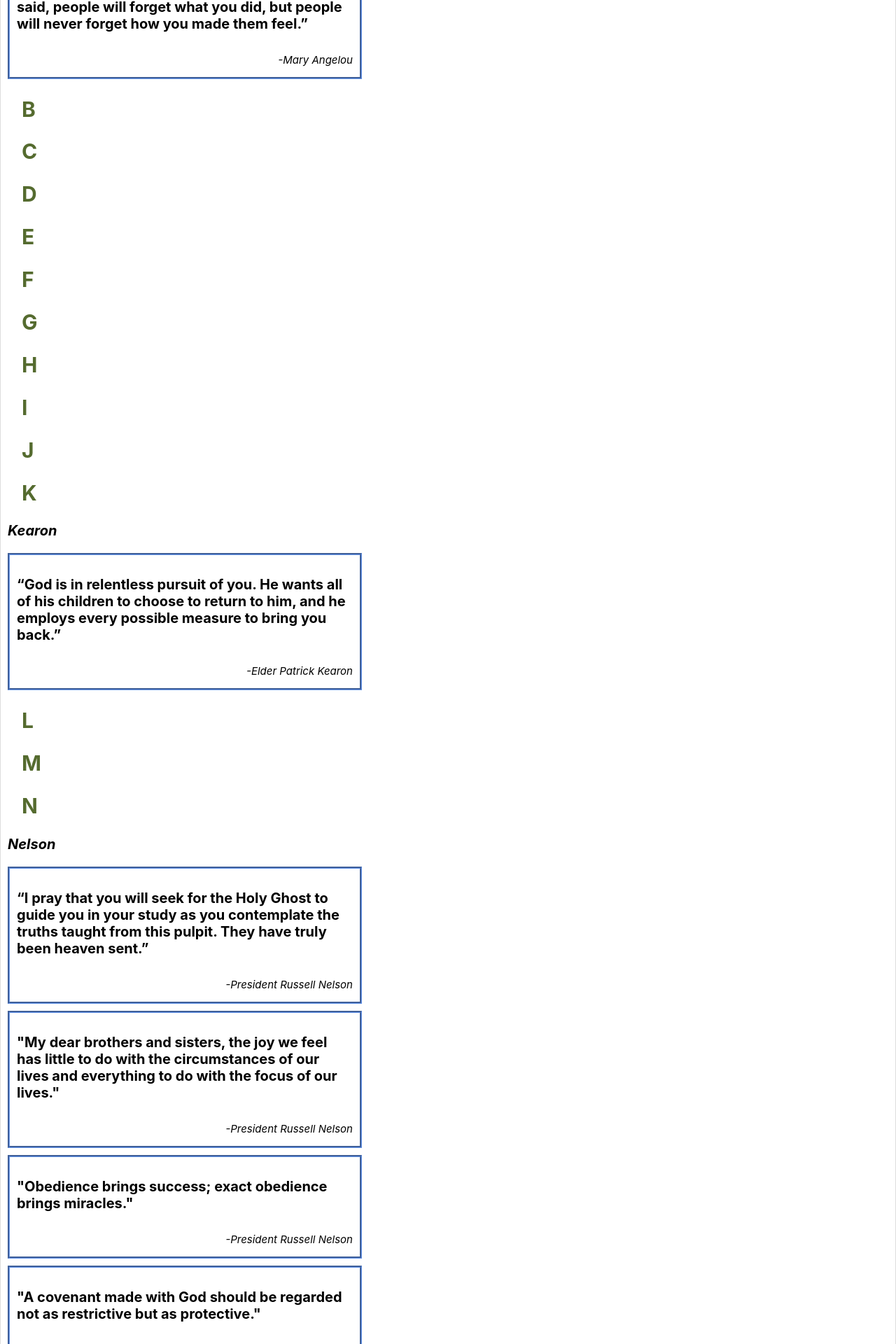
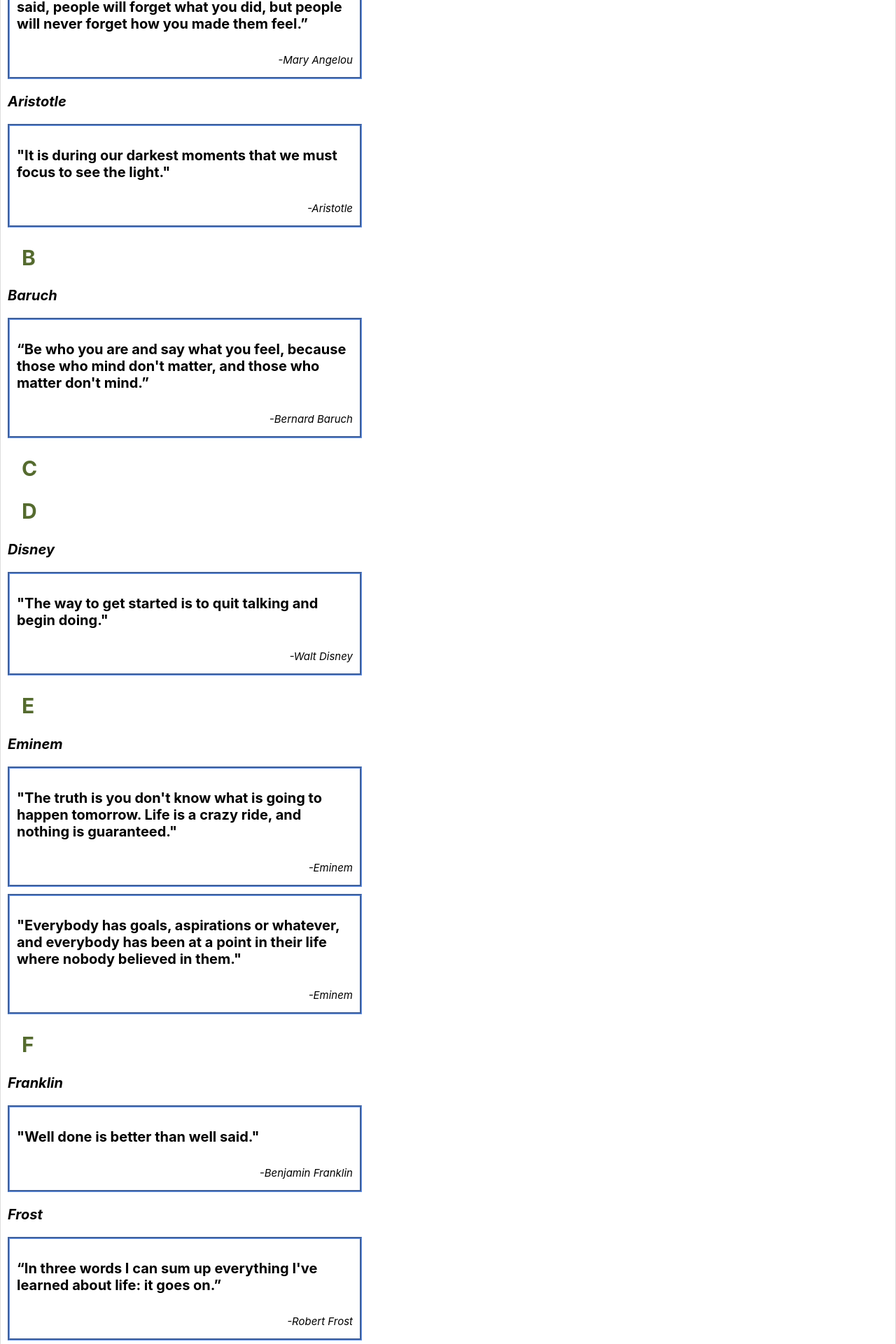
Before and after one commit to chloekprice/card_handling, a React (Create React App) app in the folder card-handling-app/: page / in a window 1280 px wide. Shown: the part 380-2300 px from the top of the page at 70% size. Built offline with nearby package versions, Linux system fonts and the light colour scheme.

Commit message:
finish adding quotes converted to html

```diff
--- a/card-handling-app/src/AuthorQuotes.jsx
+++ b/card-handling-app/src/AuthorQuotes.jsx
@@ -15,30 +15,111 @@
         <div>
             <p>SORTED ALPHABETICALLY</p>
             <h2 class="sort-name">A</h2>
+                <div>
                     <h3 class="author-name">Angelou</h3>
+                    <div>
                         <div class="quote">
                             <h3 class="quote-text">“I've learned that people will forget what you said, people will forget what you did, but people will never forget how you made them feel.”</h3>
                             <p class="quote-author">-Mary Angelou</p>
                         </div>
+                    </div>
+                </div>
+                <div>
+                    <h3 class="author-name">Aristotle</h3>
+                    <div>
+                        <div class="quote">
+                            <h3 class="quote-text">"It is during our darkest moments that we must focus to see the light."</h3>
+                            <p class="quote-author">-Aristotle</p>
+                        </div>
+                    </div>
+                </div>
             <h2 class="sort-name">B</h2>
+                <div>
+                    <h3 class="author-name">Baruch</h3>
+                    <div>
+                        <div class="quote">
+                            <h3 class="quote-text">“Be who you are and say what you feel, because those who mind don't matter, and those who matter don't mind.”</h3>
+                            <p class="quote-author">-Bernard Baruch</p>
+                        </div>
+                    </div>
+                </div>
             <h2 class="sort-name">C</h2>
             <h2 class="sort-name">D</h2>
+                <div>
+                    <h3 class="author-name">Disney</h3>
+                    <div>
+                        <div class="quote">
+                            <h3 class="quote-text">"The way to get started is to quit talking and begin doing."</h3>
+                            <p class="quote-author">-Walt Disney</p>
+                        </div>
+                    </div>
+                </div>
             <h2 class="sort-name">E</h2>
+                <div>
+                    <h3 class="author-name">Eminem</h3>
+                    <div>
+                        <div class="quote">
+                            <h3 class="quote-text">"The truth is you don't know what is going to happen tomorrow. Life is a crazy ride, and nothing is guaranteed."</h3>
+                            <p class="quote-author">-Eminem</p>
+                        </div>
+                        <div class="quote">
+                            <h3 class="quote-text">"Everybody has goals, aspirations or whatever, and everybody has been at a point in their life where nobody believed in them."</h3>
+                            <p class="quote-author">-Eminem</p>
+                        </div>
+                    </div>
+                </div>
             <h2 class="sort-name">F</h2>
+                <div>
+                    <h3 class="author-name">Franklin</h3>
+                    <div>
+                        <div class="quote">
+                            <h3 class="quote-text">"Well done is better than well said."</h3>
+                            <p class="quote-author">-Benjamin Franklin</p>
+                        </div>
+                    </div>
+                </div>
+                <div>
+                    <h3 class="author-name">Frost</h3>
+                    <div>
+                        <div class="quote">
+                            <h3 class="quote-text">“In three words I can sum up everything I've learned about life: it goes on.”</h3>
+                            <p class="quote-author"> -Robert Frost</p>
+                        </div>
+                    </div>
+                </div>
             <h2 class="sort-name">G</h2>
             <h2 class="sort-name">H</h2>
             <h2 class="sort-name">I</h2>
             <h2 class="sort-name">J</h2>
             <h2 class="sort-name">K</h2>
+                <div>
                     <h3 class="author-name">Kearon</h3>
+                    <div>
                         <div class="quote">
                             <h3 class="quote-text">“God is in relentless pursuit of you. He wants all of his children to choose to return to him, and he employs every possible measure to bring you back.”</h3>
                             <p class="quote-author">-Elder Patrick Kearon</p>
                         </div>
+                        <div class="quote">
+                            <h3 class="quote-text">"We do not need to carry the burden of the choices of others. We can choose to forgive and move forward with our lives."</h3>
+                            <p class="quote-author">-Elder Patrick Kearon</p>
+                        </div>
+                    </div>
+                </div>
+                <div>
+                    <h3 class="author-name">King</h3>
+                    <div>
+                        <div class="quote">
+                            <h3 class="quote-text">"Darkness cannot drive out darkness: only light can do that. Hate cannot drive out hate: only love can do that."</h3>
+                            <p class="quote-author">-Martin Luther King Jr.</p>
+                        </div>
+                    </div>
+                </div>
             <h2 class="sort-name">L</h2>
             <h2 class="sort-name">M</h2>
             <h2 class="sort-name">N</h2>
+                <div>
                     <h3 class="author-name">Nelson</h3>
+                    <div>
                         <div class="quote">
                             <h3 class="quote-text">“I pray that you will seek for the Holy Ghost to guide you in your study as you contemplate the truths taught from this pulpit. They have truly been heaven sent.”</h3>
                             <p class="quote-author">-President Russell Nelson</p>
@@ -55,27 +136,52 @@
                             <h3 class="quote-text">"A covenant made with God should be regarded not as restrictive but as protective."</h3>
                             <p class="quote-author">-President Russell Nelson</p>
                         </div>
+                    </div>
+                </div>
             <h2 class="sort-name">O</h2>
+                <div>
                     <h3 class="author-name">Oaks</h3>
+                    <div>
                         <div class="quote">
                             <h3 class="quote-text">“We are instructed to wear temple garments continuously, with the only exceptions being those obviously necessary. Because covenants do not take a day off, to remove one’s garments can be understood as a disclaimer of the responsibilities and blessings to which they relate.”</h3>
                             <p class="quote-author"> -President Dallin Oaks</p>
                         </div>
+                    </div>
+                </div>
             <h2 class="sort-name">P</h2>
+                <div>
+                    <h3 class="author-name">Purkey</h3>
+                    <div>
+                        <div class="quote">
+                            <h3 class="quote-text">“You've gotta dance like there's nobody watching, Love like you'll never be hurt, Sing like there's nobody listening, And live like it's heaven on earth.”</h3>
+                            <p class="quote-author">-William Purkey</p>
+                        </div>
+                    </div>
+                </div>
             <h2 class="sort-name">Q</h2>
             <h2 class="sort-name">R</h2>
+                <div>
                     <h3 class="author-name">Rasband</h3>
+                    <div>
                         <div class="quote">
                             <h3 class="quote-text">“In the heat of the moment, words can sting and sink painfully deep into the soul — and stay there. Our words on the internet, texting, social media or tweets, take on a life of their own. So be careful what you say and how you say it.”</h3>
                             <p class="quote-author">-Elder Ronald Rasband</p>
                         </div>
+                    </div>
+                </div>
+                <div>
                     <h3 class="author-name">Renlund</h3>
+                    <div>
                         <div class="quote">
                             <h3 class="quote-text">"Most people who are struggling know that they are struggling. We should not be judgmental; our judgment is neither helpful nor welcome, and it is most often ill-informed. … After all, we are all struggling in our own way. None of us earns salvation.”</h3>
                             <p class="quote-author">-Elder Dale Renlund</p>
                         </div>
+                    </div>
+                </div>
             <h2 class="sort-name">S</h2>
+                <div>
                     <h3 class="author-name">Seuss</h3>
+                    <div>
                         <div class="quote">
                             <h3 class="quote-text">“How did it get so late so soon?”</h3>
                             <p class="quote-author">-Dr.Seuss</p>
@@ -84,15 +190,49 @@
                             <h3 class="quote-text">"Don't cry because it's over. Smile because it happened."</h3>
                             <p class="quote-author">-Dr.Seuss</p>
                         </div>
+                    </div>
+                </div>
+                <div>
                     <h3 class="author-name">Stevenson</h3>
+                    <div>
                         <div class="quote">
                             <h3 class="quote-text">“Some are so focused on keeping the commandments that they show little tolerance of those they see as less righteous. Some find it difficult to love those who are choosing to live their lives outside of the covenant or even away from any religious participation.”</h3>
                             <p class="quote-author">-Elder Gary Stevenson</p>
                         </div>
+                    </div>
+                </div>
             <h2 class="sort-name">T</h2>
+            “If you tell the truth, you don't have to remember anything.” -Mark Twain
             <h2 class="sort-name">U</h2>
             <h2 class="sort-name">V</h2>
             <h2 class="sort-name">W</h2>
+                <div>
+                    <h3 class="author-name">West</h3>
+                    <div>
+                        <div class="quote">
+                            <h3 class="quote-text">“You only live once, but if you do it right, once is enough."</h3>
+                            <p class="quote-author">-Mae West</p>
+                        </div>
+                    </div>
+                </div>
+                <div>
+                    <h3 class="author-name">Wild</h3>
+                    <div>
+                        <div class="quote">
+                            <h3 class="quote-text">"Be yourself; everyone else is already taken."</h3>
+                            <p class="quote-author">-Oscar Wild</p>
+                        </div>
+                    </div>
+                </div>
+                <div>
+                    <h3 class="author-name">Winfrey</h3>
+                    <div>
+                        <div class="quote">
+                            <h3 class="quote-text">"If you look at what you have in life, you'll always have more. If you look at what you don't have in life, you'll never have enough."</h3>
+                            <p class="quote-author">-Oprah Winfrey</p>
+                        </div>
+                    </div>
+                </div>
             <h2 class="sort-name">X</h2>
             <h2 class="sort-name">Y</h2>
             <h2 class="sort-name">Z</h2>
```
Lines whose indentation alone changed are shown as unchanged.
